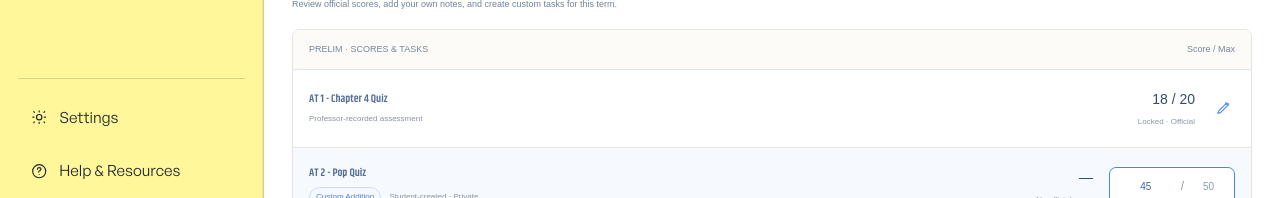
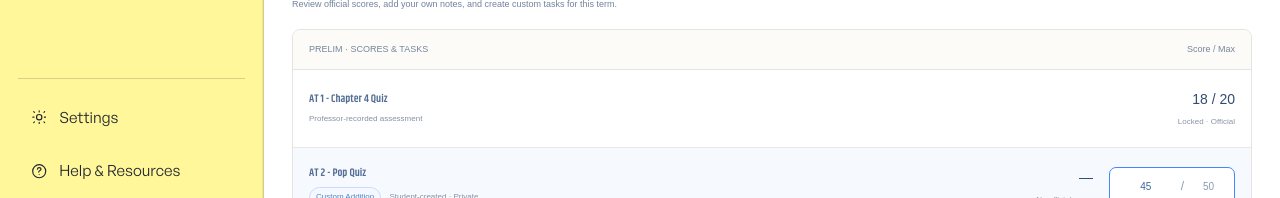
Before and after one commit to UIC-CCS-WEB-DEVELOPMENT-2026-2027/grade-compute, a React (Vite) app: page /student/subject/C101 in a window 1280 px wide. Shown: the part 592-790 px from the top of the page. Built offline with nearby package versions, Linux system fonts and the light colour scheme.

Commit message:
prevent editing of locked/official professor scores

```diff
--- a/src/components/student/CurrentTermRecord.jsx
+++ b/src/components/student/CurrentTermRecord.jsx
@@ -20,7 +20,6 @@ function CurrentTermRecords({ classId, term = "Prelim" }) {
     const [taskCategory, setTaskCategory] = useState("AT");
     const [showAddTask, setShowAddTask] = useState(false);
     const [showBreakdown, setShowBreakdown] = useState(false);
-    const [editingScores, setEditingScores] = useState({});
     const [saveError, setSaveError] = useState("");
 
     const classItem = dbData?.classes?.find((item) => item.id === classId);
@@ -60,6 +59,17 @@ function CurrentTermRecords({ classId, term = "Prelim" }) {
     }
 
     function updateSandbox(category, taskId, field, value) {
+        const selectedTerm = studentRecord?.grades?.[termKey(term)];
+        const selectedAssessment = category === "Exam"
+            ? selectedTerm?.Exam
+            : selectedTerm?.[category]?.find((task) => task.id === taskId);
+
+        if (selectedAssessment?.officialScore !== null &&
+            selectedAssessment?.officialScore !== undefined) {
+            setSaveError("This score is locked because it was recorded by a professor.");
+            return;
+        }
+
         saveChanges((item) => ({
             ...item,
             studentRecords: item.studentRecords.map((record) => {
@@ -218,6 +228,8 @@ function CurrentTermRecords({ classId, term = "Prelim" }) {
                                     !name.toLowerCase().startsWith(category.toLowerCase())
                                     ? `${category} - ${name}`
                                     : name;
+                                const isOfficialLocked = task.officialScore !== null &&
+                                    task.officialScore !== undefined;
                                 return (
                                 <div className={`record-row ${task.isCustomTask ? "custom-record" : ""}`} key={task.id}>
                                     <div className="record-information">
@@ -242,11 +254,7 @@ function CurrentTermRecords({ classId, term = "Prelim" }) {
                                                 : "Locked · Official"}
                                         </small>
                                     </div>
-                                    {(task.officialScore === null ||
-                                        task.officialScore === undefined ||
-                                        task.studentReportedScore !== null &&
-                                        task.studentReportedScore !== undefined ||
-                                        editingScores[task.id]) ? (
+                                    {!isOfficialLocked ? (
                                         <div className="score-editor">
                                             <label className="score-input-group">
                                                 <input
@@ -267,21 +275,7 @@ function CurrentTermRecords({ classId, term = "Prelim" }) {
                                                 </span>
                                             </label>
                                         </div>
-                                    ) : (
-                                        <button
-                                            type="button"
-                                            className="edit-score-button"
-                                            aria-label={`Add a private score for ${displayName}`}
-                                            onClick={() => setEditingScores((scores) => ({
-                                                ...scores,
-                                                [task.id]: true,
-                                            }))}
-                                        >
-                                            <svg viewBox="0 0 16 16" fill="none" aria-hidden="true">
-                                                <path d="m10.8 2.2 3 3M2 14l3.2-.7L13.8 4.7a1.4 1.4 0 0 0-2-2L3.2 11.3 2 14Z" stroke="currentColor" strokeWidth="1.2" strokeLinecap="round" strokeLinejoin="round" />
-                                            </svg>
-                                        </button>
-                                    )}
+                                    ) : null}
                                 </div>
                             );
                             }) : (
@@ -311,6 +305,7 @@ function CurrentTermRecords({ classId, term = "Prelim" }) {
                                         : "Locked · Official"}
                                 </small>
                             </div>
+                            {(exam.officialScore === null || exam.officialScore === undefined) && (
                                 <div className="score-editor">
                                     <label className="score-input-group">
                                         <input
@@ -331,6 +326,7 @@ function CurrentTermRecords({ classId, term = "Prelim" }) {
                                         </span>
                                     </label>
                                 </div>
+                            )}
                         </div>
                     )}
                 </section>
```
Lines whose indentation alone changed are shown as unchanged.
